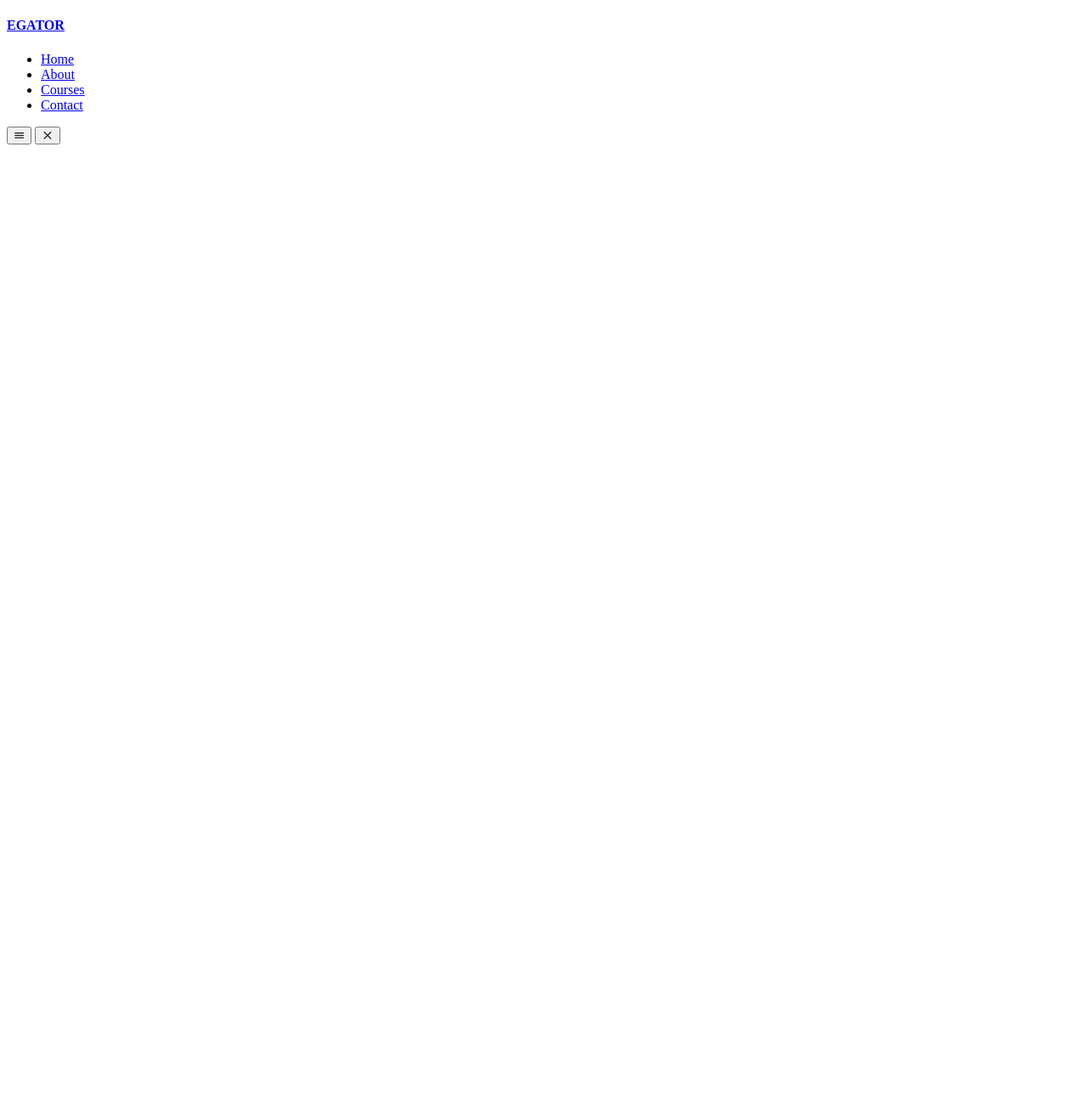
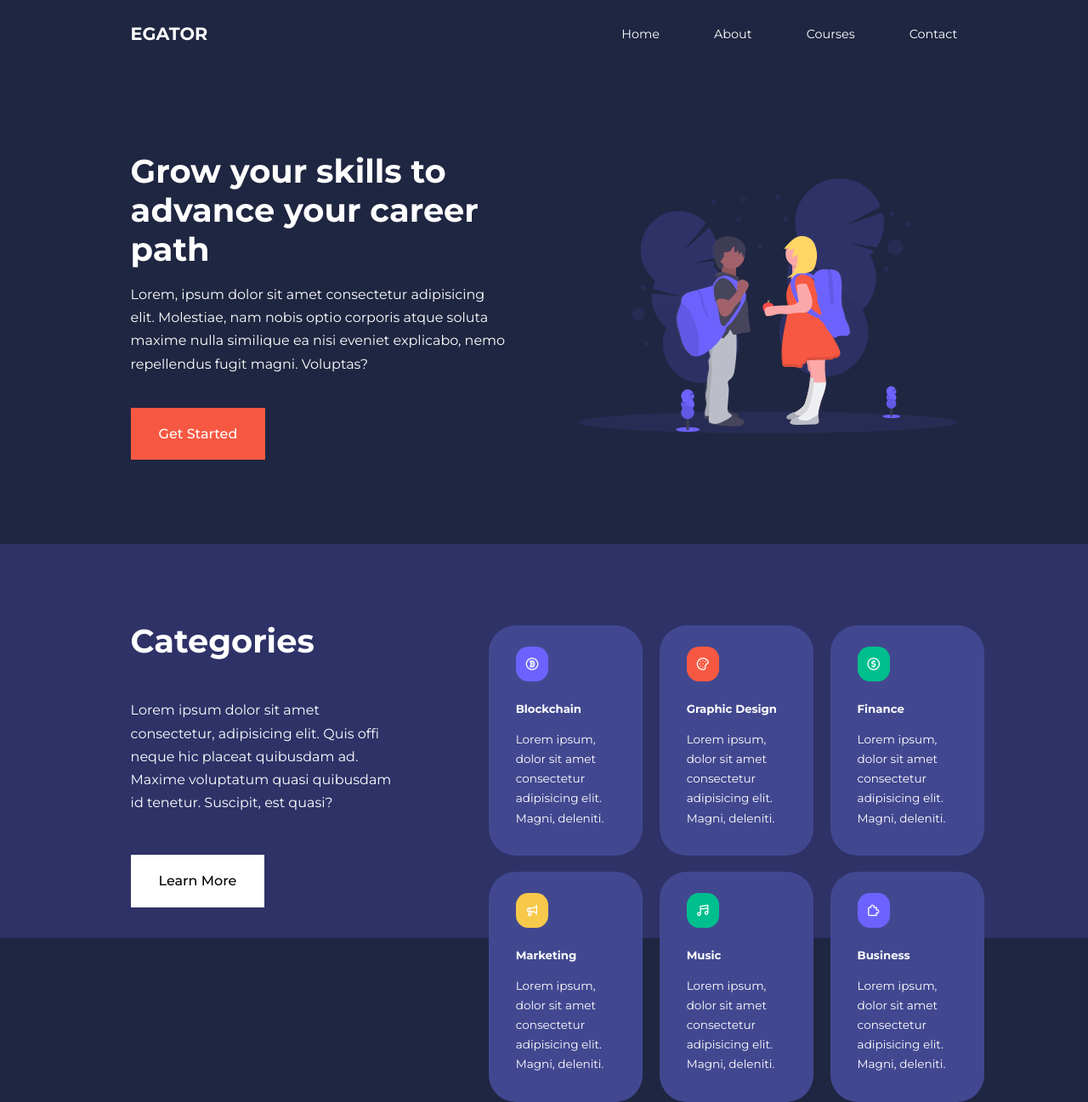
Before and after one commit to daniel-agbonifo/Responsive-multi-page-school-website, a plain HTML site: page index.html in a window 1280 px wide. Shown: the whole page at 85% size. Before the commit the page ends 800 px from the top, so only its background shows below. Drawn offline with nearby package versions, Linux system fonts and the light colour scheme.

Commit message:
progress

```diff
--- a/Css/styles.css
+++ b/Css/styles.css
@@ -0,0 +1,244 @@
+* {
+    margin: 0;
+    padding: 0;
+    border: 0;
+    outline: 0;
+    text-decoration: none;
+    list-style: none;
+    box-sizing: border-box;
+}
+
+:root {
+    --color-primary: #6c63ff;
+    --color-success: #00bf8e;
+    --color-warning: #f7c94b;
+    --color-danger: #f75842;
+    --color-danger-variant: rgba(247,88,66,0.4);
+    --color-white: #fff;
+    --color-light: rgba(255,255,255,0.7);
+    --color-black: #000;
+    --color-bg: #1f2641;
+    --color-bg1: #2e3267;
+    --color-bg2: #424890;
+
+    --container-width-lg: 76%;
+    --container-width-md: 90%;
+    --container-width-sm: 94%;
+
+    --transitions: all 400ms ease;
+}
+
+body {
+    font-family: 'Montserrat', sans-serif;
+    line-height: 1.7;
+    color: var(--color-white);
+    background: var(--color-bg);
+}
+
+.container {
+    width: var(--container-width-lg);
+    margin: 0 auto;
+}
+
+section {
+    padding: 6rem 0;
+}
+
+sectionh2 {
+    text-align: center;
+    margin-bottom: 4rem;
+}
+
+h1,
+h2,
+h3,
+h4,
+h5 {
+    line-height: 1.2;
+}
+
+h1 {
+    font-size: 2.4rem;
+}
+
+h2 {
+    font-size: 2rem;
+}
+
+h3 {
+    font-size: 1.6rem;
+}
+
+h4 {
+    font-size: 1.3rem;
+}
+
+a {
+    color: var(--color-white);
+}
+
+img {
+    width: 100%;
+    display: block;
+    object-fit: cover;
+}
+
+.btn {
+    display: inline-block;
+    background: var(--color-white);
+    color: var(--color-black);
+    padding: 1rem 2rem;
+    border: 1px solid transparent;
+    font-weight: 500;
+    transition: var(--transitions);
+}
+
+.btn:hover {
+    background: transparent;
+    color: var(--color-white);
+    border-color: var(--color-white);
+}
+
+.btn-primary {
+    background: var(--color-danger);
+    color: var(--color-white);
+}
+
+/* ========= Navbar ======== */
+
+nav {
+    background: transparent;
+    width: 100vw;
+    height: 5rem;
+    position: fixed;
+    top: 0;
+    z-index: 11;
+}
+
+/* change navbar styles on scroll using javascript */
+
+.window-scroll {
+    background: var(--color-primary);
+    box-shadow: 0 1rem 2rem rgba(0, 0, 0, 0.2);
+}
+
+.nav__container {
+    height: 100%;
+    display: flex;
+    justify-content: space-between;
+    align-items: center;
+}
+
+nav button {
+    display: none;
+}
+
+.nav__menu {
+    display: flex;
+    align-items: center;
+    gap: 4rem;
+}
+
+.nav__menu a {
+    font-size: 0.9rem;
+    transition: var(--transitions);
+}
+.nav__menu a:hover {
+    color: var(--color-bg2);
+}
+
+/* ========= Header ======== */
+
+header {
+    position: relative;
+    top: 5rem;
+    overflow: hidden;
+    height: 70vh;
+    margin-bottom: 5rem;
+}
+
+.header__container {
+    display: grid;
+    grid-template-columns: 1fr 1fr;
+    align-items: center;
+    gap: 5rem;
+    height: 100%;
+}
+
+.header__left p {
+    margin: 1rem 0 2.4rem;
+}
+
+/* ========= Categories ======== */
+
+.categories {
+    background: var(--color-bg1);
+    height: 29rem;
+}
+
+.categories h1 {
+    line-height: 1;
+    margin-bottom: 3rem;
+}
+
+.categories__container {
+    display: grid;
+    grid-template-columns: 40% 60%;
+    gap: 2rem;
+}
+
+.categories__left {
+    margin-right: 4rem;
+}
+
+.categories__left p {
+    margin: 1rem 0 3rem;
+}
+
+.categories__right {
+    display: grid;
+    grid-template-columns: repeat(3, 1fr);
+    gap: 1.2rem;
+}
+
+.category {
+    background: var(--color-bg2);
+    padding: 2rem;
+    border-radius: 2rem;
+    transition: var(--transitions);
+}
+
+.category:hover {
+    box-shadow: 0 3rem 3rem rgba(0, 0, 0, 0.3);
+    z-index: 1;
+}
+
+.category:nth-child(2) .category__icon {
+    background: var(--color-danger);
+}
+
+.category:nth-child(3) .category__icon {
+    background: var(--color-success);
+}
+
+.category:nth-child(4) .category__icon {
+    background: var(--color-warning);
+}
+
+.category:nth-child(5) .category__icon {
+    background: var(--color-success);
+}
+
+.category__icon{
+    background: var(--color-primary);
+    padding: 0.7rem;
+    border-radius: 0.9rem;
+}
+
+.category h5 {
+    margin: 2rem 0 1rem;
+}
+
+.category p {
+    font-size: 0.85rem;
+}
--- a/index.html
+++ b/index.html
@@ -9,7 +9,10 @@
     <!---ICONSCOUT CDN--->
     <link rel="stylesheet"  href="https://unicons.iconscout.com/release/v4.0.0/css/line.css">
 
-
+    <!--- Google fonts (montserrat) --->
+    <link rel="preconnect" href="https://fonts.googleapis.com">
+    <link rel="preconnect" href="https://fonts.gstatic.com" crossorigin>
+    <link href="https://fonts.googleapis.com/css2?family=Montserrat:wght@300;400;500;600;700;900&display=swap" rel="stylesheet">
     <link rel="stylesheet" href="./css/styles.css">
 </head>
 <body>
@@ -26,5 +29,90 @@
             <button id="open-menu-btn"><i class="uil uil-multiply"></i></button>
         </div>
     </nav>
+
+
+        <header>
+            <div class="container header__container">
+                <div class="header__left">
+                    <h1>Grow your skills to advance your career path</h1>
+                    <p>
+                        Lorem, ipsum dolor sit amet consectetur adipisicing elit.
+                        Molestiae, nam nobis optio corporis atque soluta maxime nulla similique
+                        ea nisi eveniet explicabo, nemo repellendus fugit magni. Voluptas?
+                    </p>
+                    <a href="courses.html" class="btn btn-primary">Get Started</a>
+                </div>
+
+                <div class="header__right">
+                    <div class="header__right-image">
+                        <img src="./images/header.svg" alt="">
+                    </div>
+                </div>
+            </div>
+        </header>
+
+
+
+        <section class="categories">
+            <div class="container categories__container">
+                <div class="categories__left">
+                   <h1>Categories</h1>
+                   <p>
+                    Lorem ipsum dolor sit amet consectetur, adipisicing elit. Quis offi
+                     neque hic placeat quibusdam ad. Maxime voluptatum quasi quibusdam id tenetur.
+                      Suscipit, est quasi?
+                   </p>
+                   <a href="#" class="btn">Learn More</a>
+                </div>
+
+                <div class="categories__right">
+                    <article class="category">
+                        <span class="category__icon"><i class="uil uil-bitcoin-circle"></i>
+                        </span>
+                        <h5>Blockchain</h5>
+                        <p>Lorem ipsum, dolor sit amet consectetur adipisicing elit. Magni, deleniti.</p>
+                    </article>
+
+                    <article class="category">
+                        <span class="category__icon"><i class="uil uil-palette"></i>
+                        </span>
+                        <h5>Graphic Design</h5>
+                        <p>Lorem ipsum, dolor sit amet consectetur adipisicing elit. Magni, deleniti.</p>
+                    </article>
+
+                    <article class="category">
+                        <span class="category__icon"><i class="uil uil-usd-circle"></i>
+                        </span>
+                        <h5>Finance</h5>
+                        <p>Lorem ipsum, dolor sit amet consectetur adipisicing elit. Magni, deleniti.</p>
+                    </article>
+
+                    <article class="category">
+                        <span class="category__icon"><i class="uil uil-megaphone"></i>
+                        </span>
+                        <h5>Marketing</h5>
+                        <p>Lorem ipsum, dolor sit amet consectetur adipisicing elit. Magni, deleniti.</p>
+                    </article>
+
+                    <article class="category">
+                        <span class="category__icon"><i class="uil uil-music"></i>
+                        </span>
+                        <h5>Music</h5>
+                        <p>Lorem ipsum, dolor sit amet consectetur adipisicing elit. Magni, deleniti.</p>
+                    </article>
+
+                    <article class="category">
+                        <span class="category__icon"><i class="uil uil-puzzle-piece"></i>
+                        </span>
+                        <h5>Business</h5>
+                        <p>Lorem ipsum, dolor sit amet consectetur adipisicing elit. Magni, deleniti.</p>
+                    </article>
+                </div>
+            </div>
+        </section>
+
+
+
+        <script src="./main.js"></script>
 </body>
 </html>
--- a/main.js
+++ b/main.js
@@ -0,0 +1,6 @@
+// change navbar on scroll
+
+window.addEventListener('scroll', () => {
+    document.querySelector('nav').classList.toggle
+    ('window-scroll', window.screenY > 0)
+})
```
